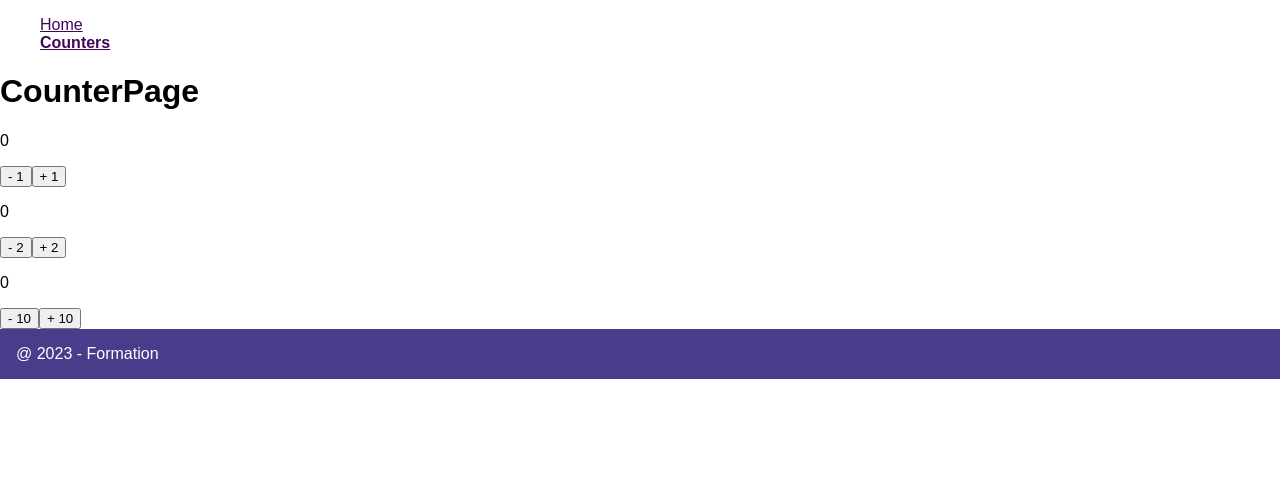
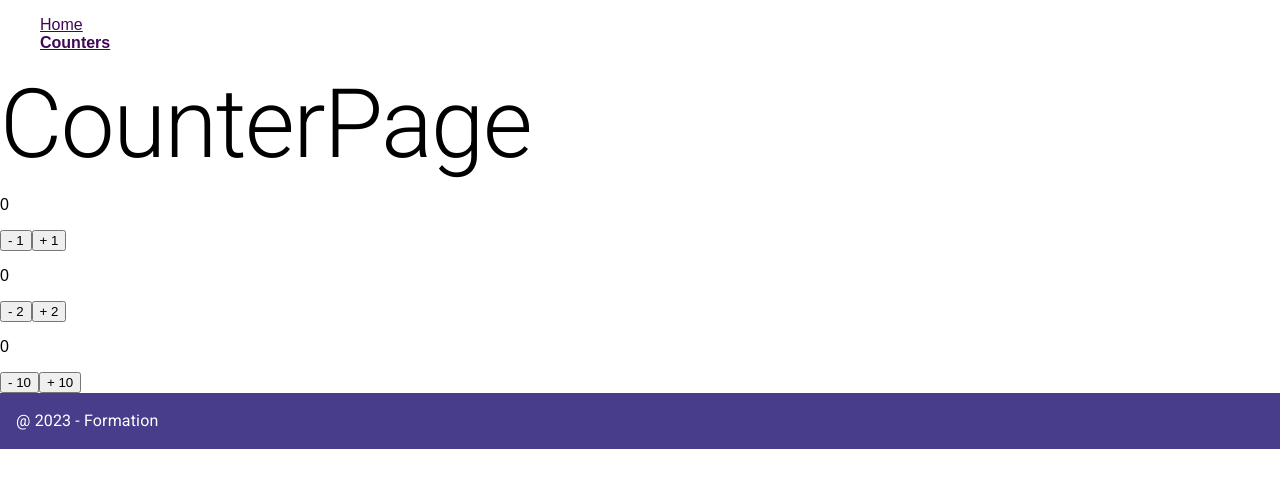
Before and after one commit to mnaxara/sales-web-app, a React (Vite) app: page /counters in a window 1280 px wide. Shown: the top 488 px of the page. Built offline with nearby package versions, Linux system fonts and the light colour scheme.

Commit message:
feat: 🎸 Add mui emotion

```diff
--- a/package.json
+++ b/package.json
@@ -13,6 +13,11 @@
     "commit": "git-cz"
   },
   "dependencies": {
+    "@emotion/react": "^11.11.1",
+    "@emotion/styled": "^11.11.0",
+    "@fontsource/roboto": "^5.0.8",
+    "@mui/icons-material": "^5.14.8",
+    "@mui/material": "^5.14.8",
     "clsx": "^2.0.0",
     "prop-types": "^15.8.1",
     "react": "^18.2.0",
--- a/src/App/App.jsx
+++ b/src/App/App.jsx
@@ -3,6 +3,10 @@ import { MainTemplate } from "../MainTemplate";
 import CountersPage from "../counters/CounterPage/CountersPage";
 import { HomePage } from "../home/HomePage";
 
+import "@fontsource/roboto/300.css";
+import "@fontsource/roboto/400.css";
+import "@fontsource/roboto/500.css";
+import "@fontsource/roboto/700.css";
 import "./styles.css";
 
 const router = createBrowserRouter([
--- a/src/MainTemplate/MainTemplate.jsx
+++ b/src/MainTemplate/MainTemplate.jsx
@@ -3,6 +3,7 @@ import { Link, useLocation } from "react-router-dom";
 import clsx from "clsx";
 
 import "./styles.css";
+import { Typography } from "@mui/material";
 
 export default function MainTemplate() {
   const { pathname } = useLocation();
@@ -34,7 +35,9 @@ export default function MainTemplate() {
       <main>
         <Outlet />
       </main>
-      <footer>@ 2023 - Formation</footer>
+      <footer>
+        <Typography>@ 2023 - Formation</Typography>
+      </footer>
     </>
   );
 }
--- a/src/counters/CounterPage/CountersPage.jsx
+++ b/src/counters/CounterPage/CountersPage.jsx
@@ -1,9 +1,10 @@
+import { Typography } from "@mui/material";
 import Counter from "../Counter/Counter";
 
 export default function CountersPage() {
   return (
     <>
-      <h1>CounterPage</h1>
+      <Typography variant="h1">CounterPage</Typography>
       <Counter />
       <Counter step={2} />
       <Counter step={10} />
```
Also changed, not shown: 1 other file (tests, documents, lock files or other folders).
